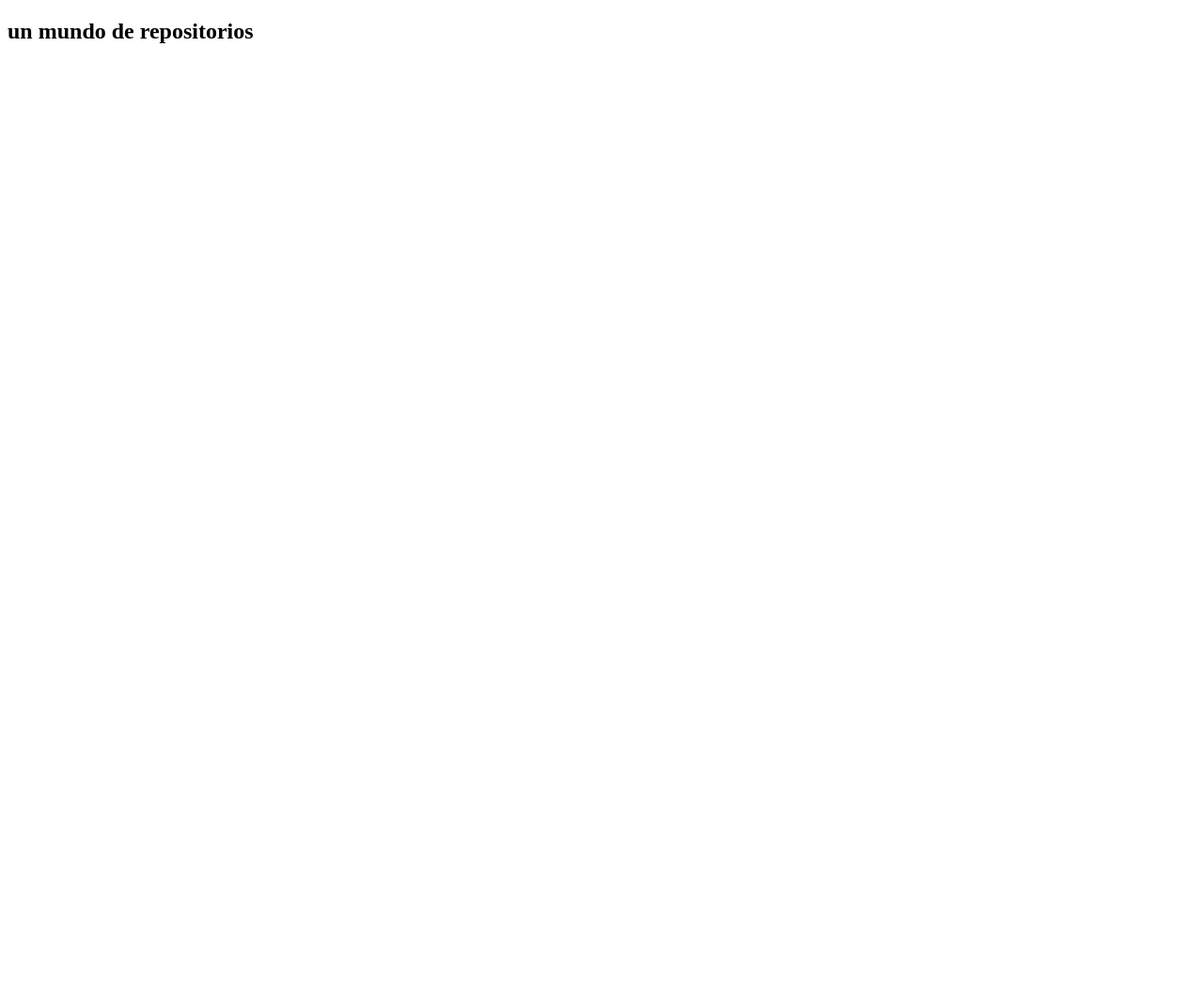
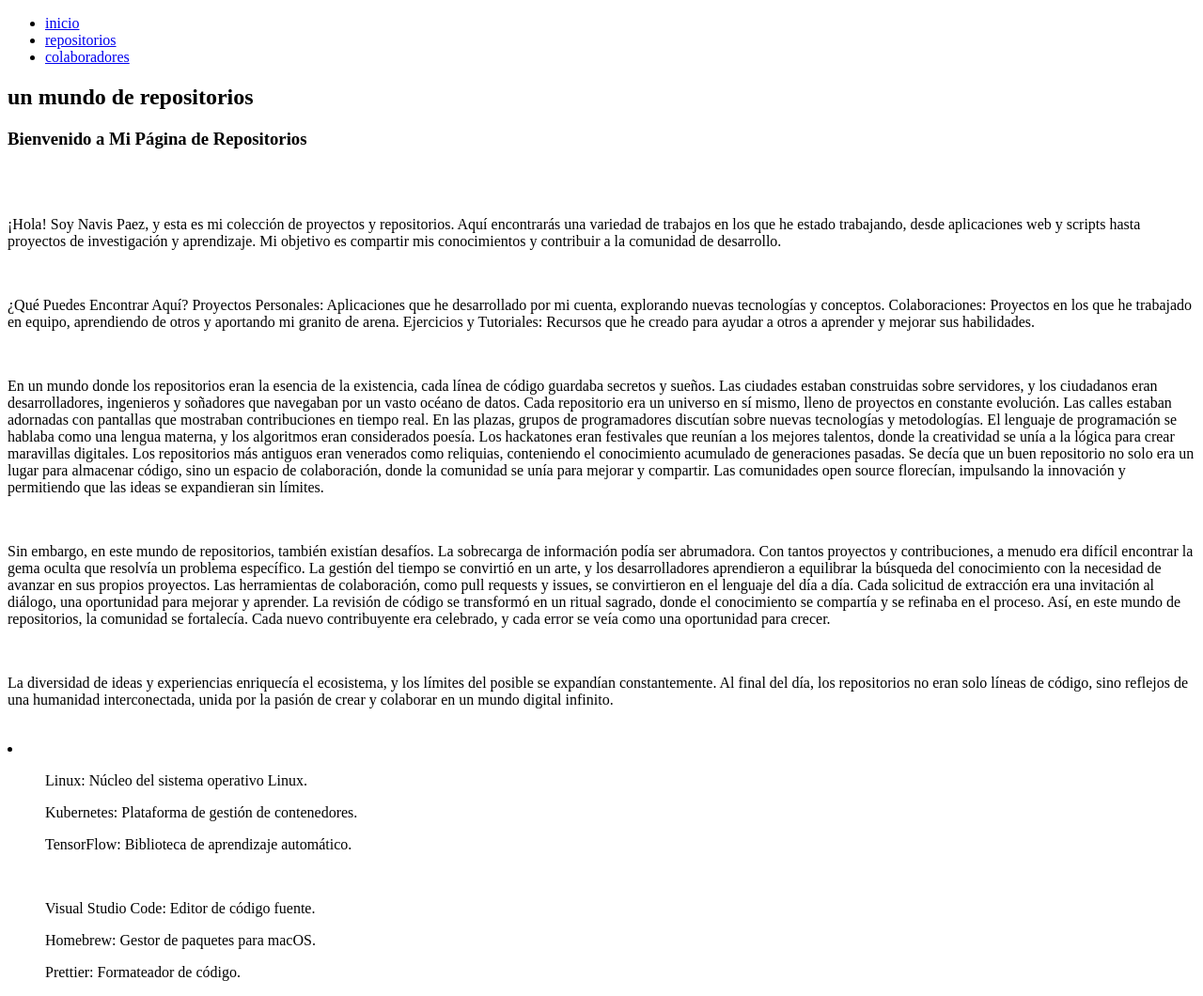
Before and after one commit to navispaez/SESI-N-LAB9, a plain HTML site: page index.html in a window 1280 px wide. Shown: the whole page at 94% size. Before the commit the page ends 800 px from the top, so only its background shows below. Drawn offline with Linux system fonts and the light colour scheme.

Commit message:
commit 2

```diff
--- a/index.html
+++ b/index.html
@@ -6,9 +6,60 @@
     <title>mi repositorio_Sesión nine</title>
 </head>
 <header>
+    <nav>
+        <ul>
+            <li><a href="#Inicio">inicio</a></li>
+            <li><a href="#Repositorios-Git">repositorios</a></li>
+            <li><a href="#Colaboradores">colaboradores</a></li>
+        </ul>
+    </nav>
+
+
+    <section id="colaboradores"></section>
+
     <h2>un mundo de repositorios</h2>
 </header>
 <body>
+    <section id="inicio">
+        <h3>Bienvenido a Mi Página de Repositorios</h3>
+        <br>
+        <br>
+        <p>¡Hola! Soy Navis Paez, y esta es mi colección de proyectos y repositorios. Aquí encontrarás una variedad de trabajos en los que he estado trabajando, desde aplicaciones web y scripts hasta proyectos de investigación y aprendizaje. Mi objetivo es compartir mis conocimientos y contribuir a la comunidad de desarrollo.</p>
+        <br>
+        <p>¿Qué Puedes Encontrar Aquí?
+            Proyectos Personales: Aplicaciones que he desarrollado por mi cuenta, explorando nuevas tecnologías y conceptos.
+            Colaboraciones: Proyectos en los que he trabajado en equipo, aprendiendo de otros y aportando mi granito de arena.
+            Ejercicios y Tutoriales: Recursos que he creado para ayudar a otros a aprender y mejorar sus habilidades.</p>
+        <br>
+        <p>En un mundo donde los repositorios eran la esencia de la existencia, cada línea de código guardaba secretos y sueños. Las ciudades estaban construidas sobre servidores, y los ciudadanos eran desarrolladores, ingenieros y soñadores que navegaban por un vasto océano de datos. Cada repositorio era un universo en sí mismo, lleno de proyectos en constante evolución.
+
+            Las calles estaban adornadas con pantallas que mostraban contribuciones en tiempo real. En las plazas, grupos de programadores discutían sobre nuevas tecnologías y metodologías. El lenguaje de programación se hablaba como una lengua materna, y los algoritmos eran considerados poesía. Los hackatones eran festivales que reunían a los mejores talentos, donde la creatividad se unía a la lógica para crear maravillas digitales.
+
+            Los repositorios más antiguos eran venerados como reliquias, conteniendo el conocimiento acumulado de generaciones pasadas. Se decía que un buen repositorio no solo era un lugar para almacenar código, sino un espacio de colaboración, donde la comunidad se unía para mejorar y compartir. Las comunidades open source florecían, impulsando la innovación y permitiendo que las ideas se expandieran sin límites.</p>
+            <br>
+            <p>Sin embargo, en este mundo de repositorios, también existían desafíos. La sobrecarga de información podía ser abrumadora. Con tantos proyectos y contribuciones, a menudo era difícil encontrar la gema oculta que resolvía un problema específico. La gestión del tiempo se convirtió en un arte, y los desarrolladores aprendieron a equilibrar la búsqueda del conocimiento con la necesidad de avanzar en sus propios proyectos.
+
+            Las herramientas de colaboración, como pull requests y issues, se convirtieron en el lenguaje del día a día. Cada solicitud de extracción era una invitación al diálogo, una oportunidad para mejorar y aprender. La revisión de código se transformó en un ritual sagrado, donde el conocimiento se compartía y se refinaba en el proceso.
+
+            Así, en este mundo de repositorios, la comunidad se fortalecía. Cada nuevo contribuyente era celebrado, y cada error se veía como una oportunidad para crecer.</p>
+            <br>
+            <p> La diversidad de ideas y experiencias enriquecía el ecosistema, y los límites del posible se expandían constantemente. Al final del día, los repositorios no eran solo líneas de código, sino reflejos de una humanidad interconectada, unida por la pasión de crear y colaborar en un mundo digital infinito.
+            </p>
+    </section>
+    <br>
+    <section id="repositorios">
+        <li>
+            <ol>Linux: Núcleo del sistema operativo Linux.</ol>
+            <ol> Kubernetes: Plataforma de gestión de contenedores.</ol>
+            <ol>TensorFlow: Biblioteca de aprendizaje automático.</ol>
+            <br>
+            <ol>Visual Studio Code: Editor de código fuente.</ol>
+            <ol>Homebrew: Gestor de paquetes para macOS.</ol>
+            <ol>Prettier: Formateador de código.</ol>
+
+        </li>
+    </section>
+
 
 </body>
 </html>
```
